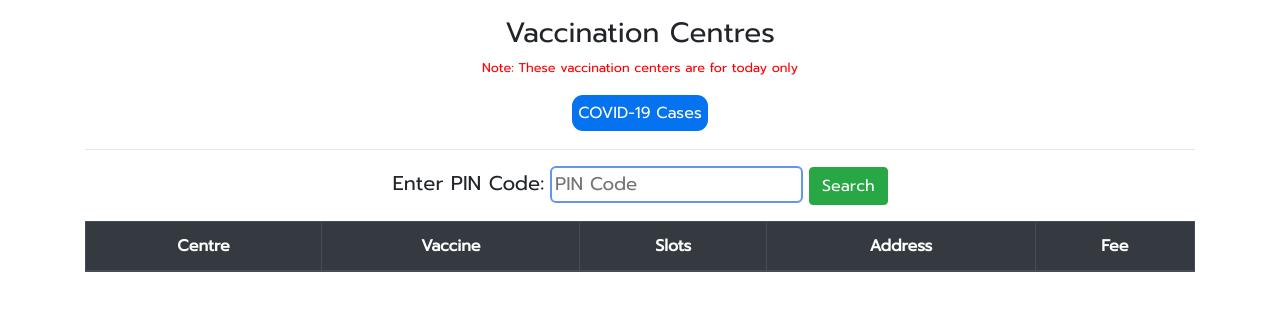
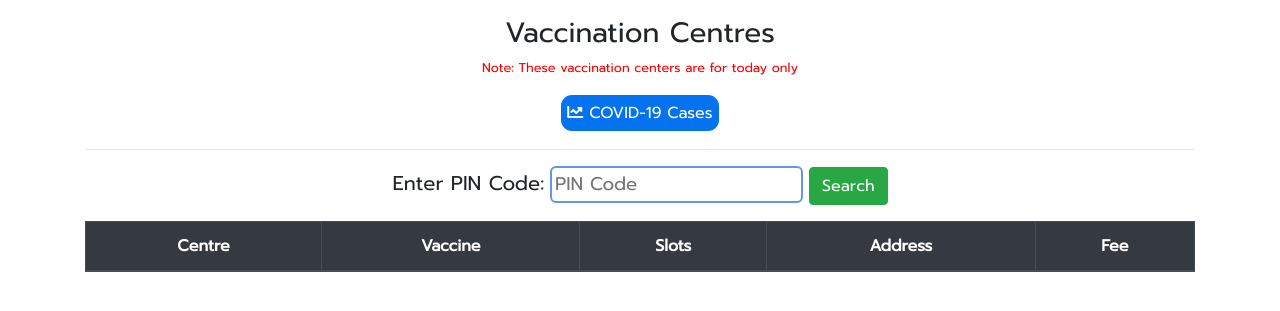
Before and after one commit to Ram-95/covid-19_india_data, a Flask app: page /vaccination_center in a window 1280 px wide. Shown: the top 311 px of the page. Run offline with Flask 2, Linux system fonts and the light colour scheme; lists and menus that the app fills with data are empty; some libraries are stand-ins or nearby versions; some web fonts are replaced.

Commit message:
Add fontawesome

```diff
--- a/templates/vaccination.html
+++ b/templates/vaccination.html
@@ -25,7 +25,7 @@
     <div class="container content">
         <h3 id="heading">Vaccination Centres</h3>
         <p id="vaccine_date" class="small">Note: These vaccination centers are for today only</p>
-        <a href="{{ url_for('homepage') }}" class="nav-links banner mt-0">COVID-19 Cases</a>
+        <a href="{{ url_for('homepage') }}" class="nav-links banner mt-0"><i class="fas fa-chart-line"></i>&nbsp;COVID-19 Cases</a>
         <hr>
 
         <span style="font-size: 1.25rem;">
```
